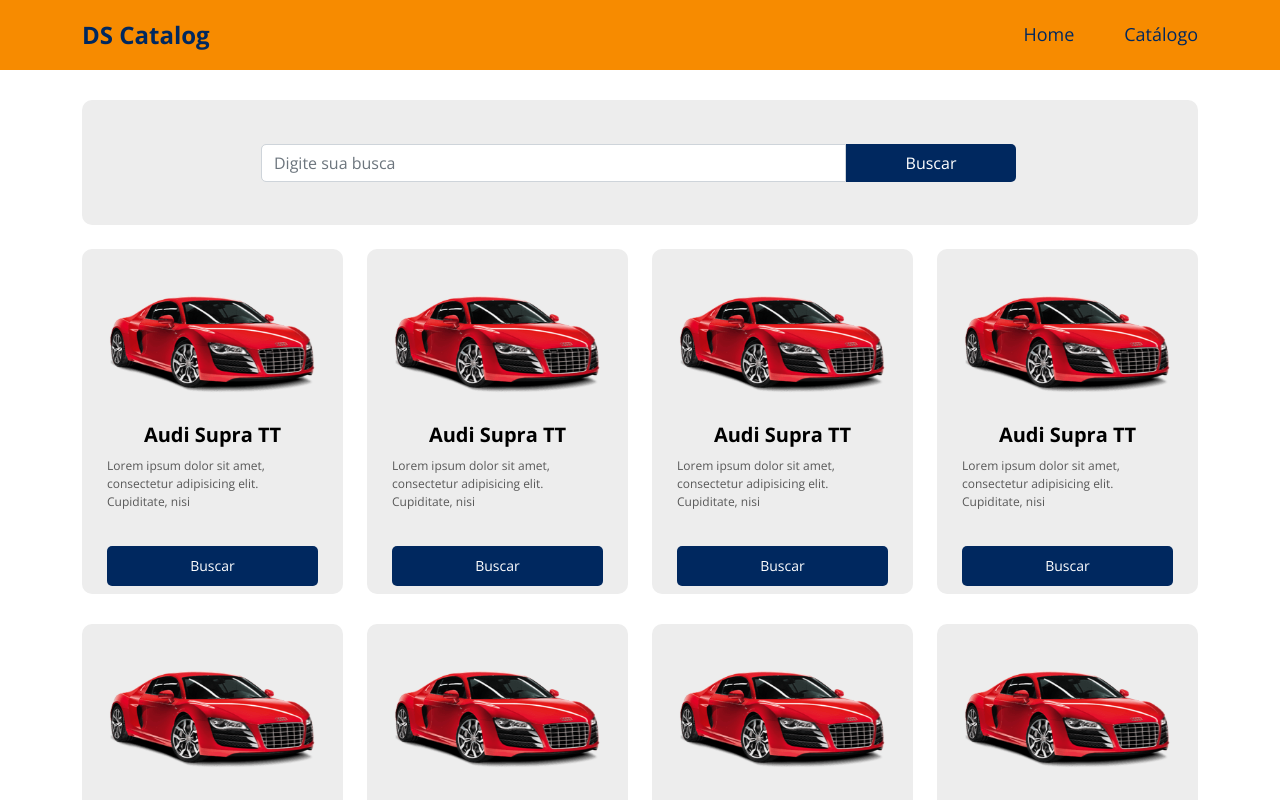
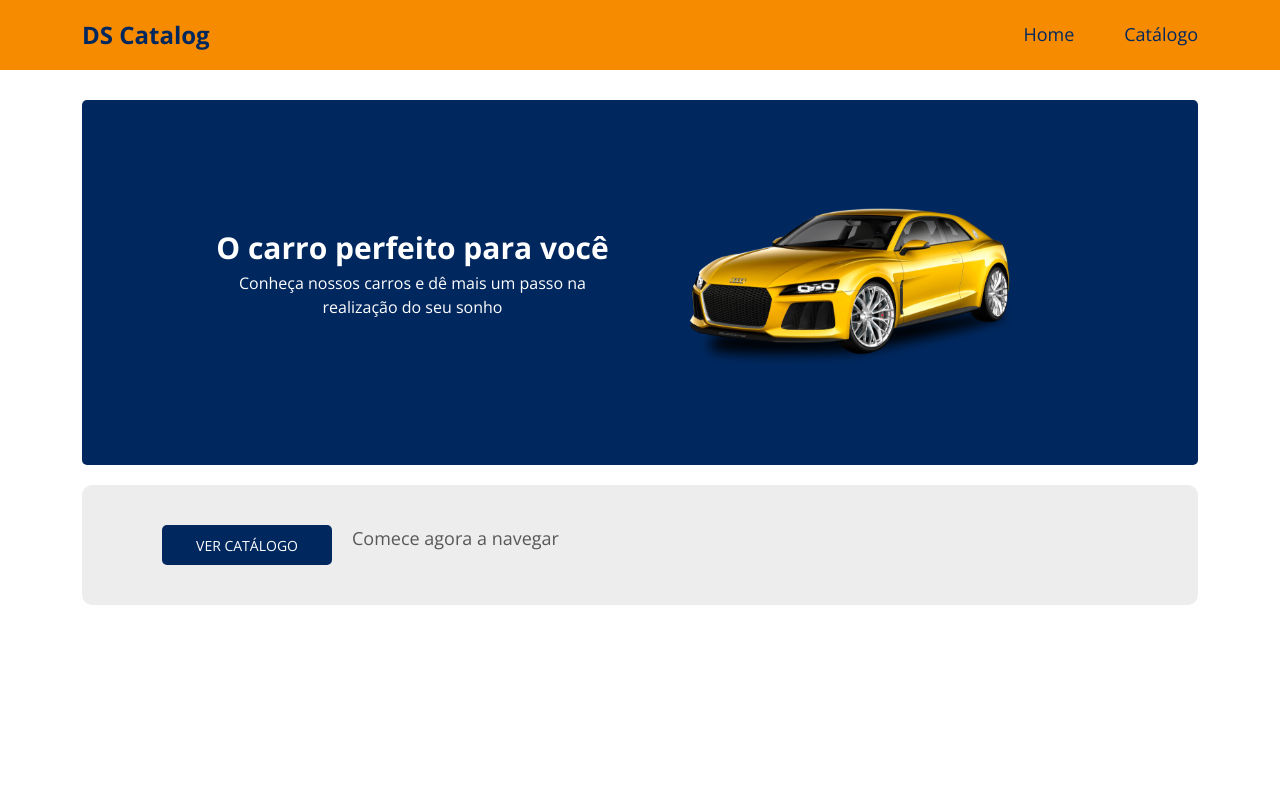
Before and after one commit to winkermann/dslearn, a React (Create React App) app in the folder 01.LayoutNavegacao/challenge-one/: page / in a window 1280 px wide. Shown: the top 800 px of the page. Built offline with nearby package versions, Linux system fonts and the light colour scheme.

Commit message:
home responsive css

```diff
--- a/01.LayoutNavegacao/challenge-one/src/App.tsx
+++ b/01.LayoutNavegacao/challenge-one/src/App.tsx
@@ -1,12 +1,12 @@
 import './assets/styles/custom.scss';
 import './App.css';
-import Catalog from './pages/Catalog';
-// import Home from './pages/Home';
+// import Catalog from './pages/Catalog';
+import Home from './pages/Home';
 
 function App() {
   return (
     <>
-    <Catalog />
+    <Home />
     </>
   );
 }
--- a/01.LayoutNavegacao/challenge-one/src/components/HomeButton/styles.css
+++ b/01.LayoutNavegacao/challenge-one/src/components/HomeButton/styles.css
@@ -6,33 +6,20 @@
   display: flex;
   align-items: center;
   justify-content: center;
-  width: 170px;
+  padding: 0 5px;
   height: 40px;
 }
 
 .button-container p {
   margin: 0;
-  font-size: 14px;
-}
-
-/* @media (min-width: 320px) {
-    .button-container {
-        width: 90px;
-        height: 30px;
-        margin: 0;
-    }
-  .button-container p {
-    font-size: 0.7em;
-    margin: 0;
-  }
+  font-size: 12px;
 }
 
 @media (min-width: 576px) {
   .button-container {
     width: 170px;
-    height: 40px;
   }
   .button-container p {
-    font-size: 1em;
+    font-size: 14px;
   }
-} */
+}
--- a/01.LayoutNavegacao/challenge-one/src/pages/Home/index.tsx
+++ b/01.LayoutNavegacao/challenge-one/src/pages/Home/index.tsx
@@ -8,7 +8,7 @@ const Home = () => {
   return (
     <>
       <Navbar />
-      <div className="home-container">
+      <div className="home-container container">
         <div className="base-card-container">
           <div className="home-content-container">
             <div className="home-content-text">
--- a/01.LayoutNavegacao/challenge-one/src/pages/Home/styles.css
+++ b/01.LayoutNavegacao/challenge-one/src/pages/Home/styles.css
@@ -1,65 +1,100 @@
+.base-card-container {
+  display: flex;
+  justify-content: center;
+}
+
 .home-container {
-  padding: 30px;
-  text-align: center;
+  margin-top: 30px;
 }
 
 .home-content-container {
-  height: 580px;
-  width: 970px;
+  width: 100%;
+  height: auto;
   display: flex;
   flex-direction: column-reverse;
   align-items: center;
   justify-content: center;
+  text-align: center;
 }
 
 .home-content-text {
-  width: 450px;
+  padding: 10px;
 }
 
 .home-content-text h1 {
-  font-size: 34px;
-}
-
-.home-content-text p {
-  font-size: 18px;
+  font-size: 20px;
+  margin-bottom: 5px;
 }
 
 .home-img-container svg {
-  padding: 20px;
-  width: 500px;
-  height: auto;
+  width: 100%;
 }
 
 .section-card-container {
   display: flex;
   align-items: center;
-  padding-left: 80px;
+  justify-content: center;
   height: 120px;
   margin-top: 20px;
 }
 
 .subsection-container {
   display: flex;
-  margin-right: 30px;
 }
 
 .subsection-container span {
-  margin-left: 20px;
-  font-size: 20px;
+  margin-left: 5px;
+  font-size: 15px;
 }
 
-/* @media (min-width: 576px) {
+@media (min-width: 576px) {
+  .home-content-container {
+    width: 535px;
+    height: 365px;
+  }
+  .home-img-container svg {
+    width: 330px;
+  }
   .home-content-text {
-    width: 400px;
+    width: 420px;
   }
   .home-content-text h1 {
-    font-size: 1.5em;
+    font-size: 30px;
   }
+  .subsection-container span {
+    margin-left: 20px;
+    font-size: 18px;
+  }
+}
 
-  .home-content-text p {
-    font-size: 1.1em;
+@media (min-width: 768px) {
+  .home-content-container {
+    width: 728px;
+    height: 475px;
   }
-  .section-card-container p {
-    font-size: 1.2em;
+  .section-card-container {
+    justify-content: flex-start;
   }
-} */
+  .subsection-container {
+    margin-left: 80px;
+  }
+}
+
+@media (min-width: 992px) {
+  .home-content-container {
+    width: 952px;
+    height: 579px;
+  }
+  .home-img-container svg {
+    width: 455px;
+  }
+}
+
+@media (min-width: 1200px) {
+  .home-content-container {
+    width: 979px;
+    height: 365px;
+    flex-direction: row;
+    justify-content: center;
+  }
+}
```
